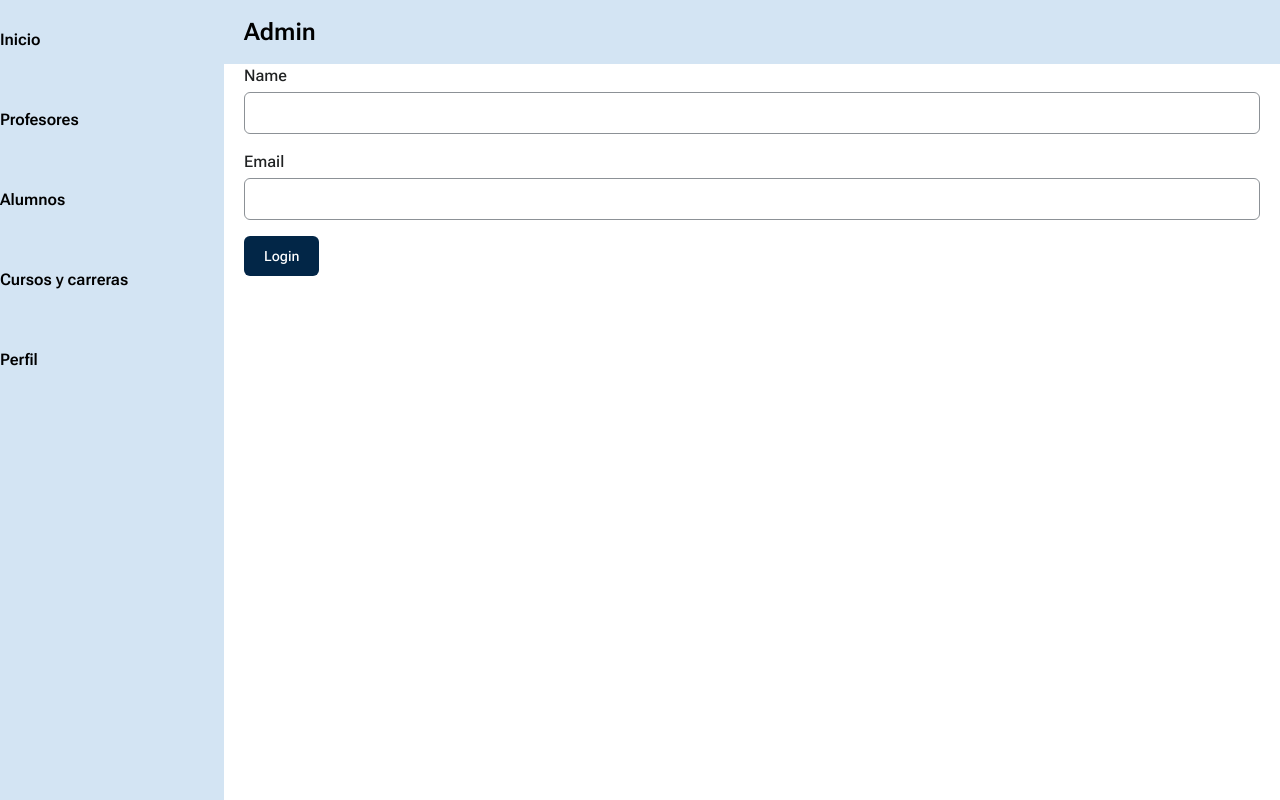
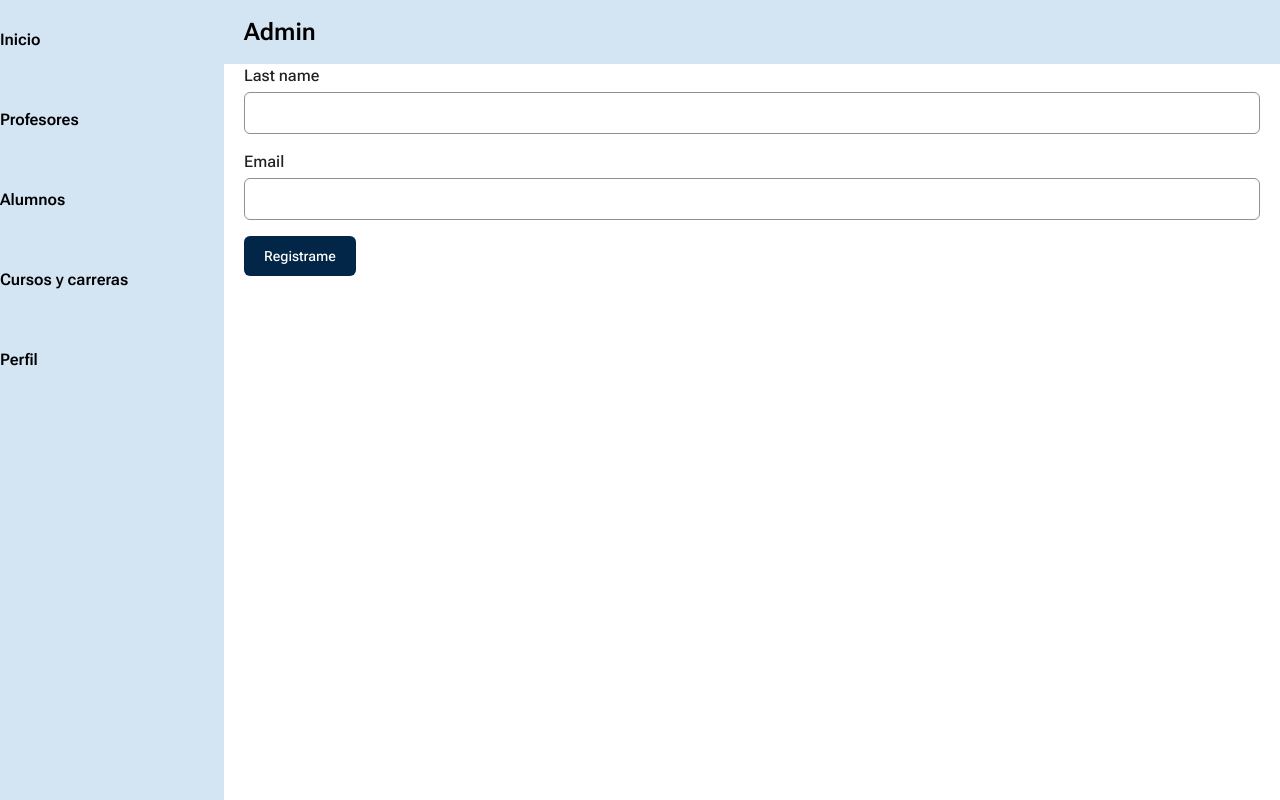
Before and after one commit to No-Country/S7-22-T-NodeReact, a Next.js app in the folder frontend/: page / in a window 1280 px wide. Built offline with nearby package versions, Linux system fonts and the light colour scheme.

Commit message:
change styles before merge

```diff
--- a/frontend/src/components/Layout.jsx
+++ b/frontend/src/components/Layout.jsx
@@ -11,7 +11,7 @@ const menuItems = [
     { label: 'Perfil', url: '/perfil' },
 ];
 
-const Layout = ({ children }) => {
+const Layout = ({ children, name }) => {
     const [isOpen, setIsOpen] = useState(false);
 
     const handleMenu = () => {
--- a/frontend/src/pages/index.js
+++ b/frontend/src/pages/index.js
@@ -18,9 +18,9 @@ export default function Home() {
           {/*<Sidebar />*/}
           <Layout>
               <form>
-                  <InputField label={'Name'} type={'text'} value={name} onChange={setName} />
+                  <InputField label={'Last name'} type={'text'} value={name} onChange={setName} />
                   <InputField label={'Email'} type={'email'} value={email} onChange={setEmail} />
-                  <Button type={'submit'} text={'Login'} onClick={handleSubmit} />
+                  <Button type={'submit'} text={'Registrame'} onClick={handleSubmit} />
               </form>
           </Layout>
       </>
```
